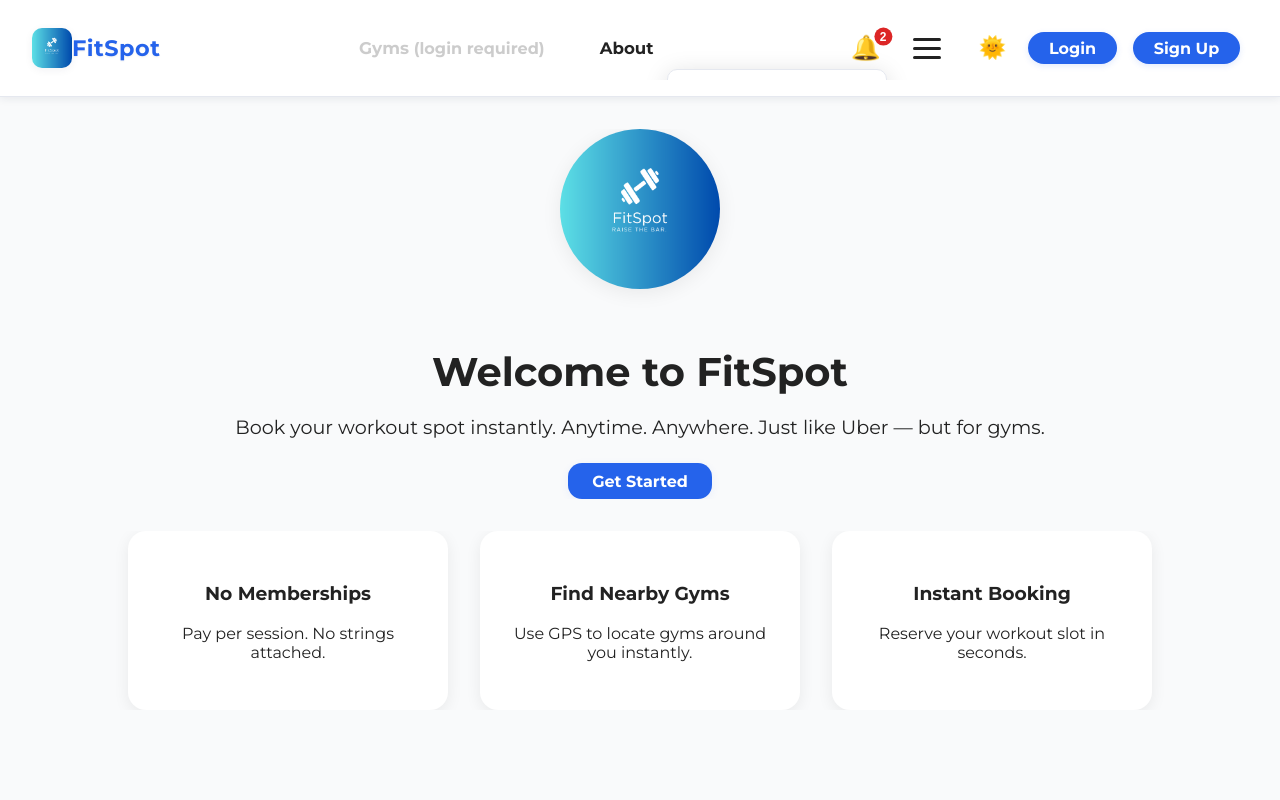
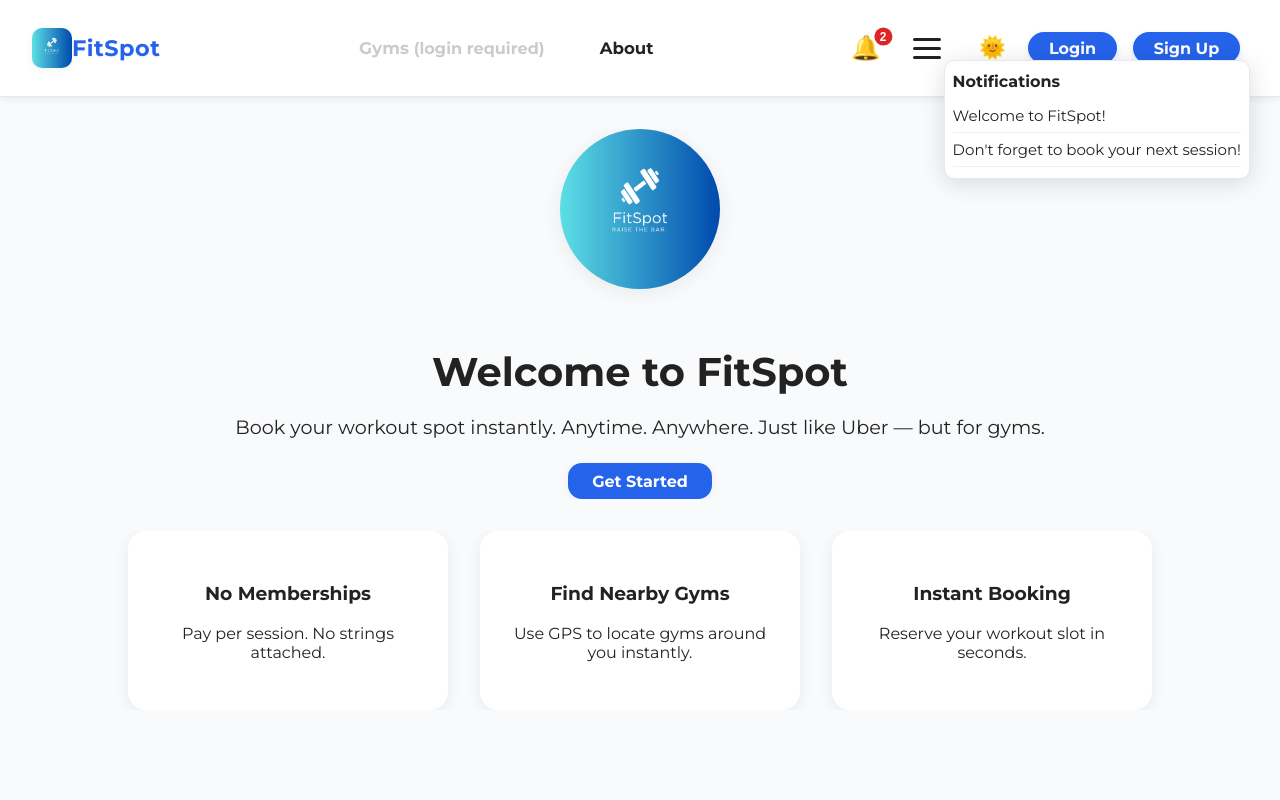
Before and after one commit to StartedtoCodewithAI/FitSpot, a React (Vite) app: page / in a window 1280 px wide. Both pictures are taken after a click on the button "Show notifications". Shown: the top 800 px of the page. Built offline with nearby package versions, Linux system fonts and the light colour scheme.

Commit message:
Update NotificationBell.jsx

```diff
--- a/src/components/NotificationBell.jsx
+++ b/src/components/NotificationBell.jsx
@@ -1,17 +1,51 @@
 import React, { useState } from "react";
+import ReactDOM from "react-dom";
 import notifications from "../data/notifications";
 
 export default function NotificationBell() {
   const [open, setOpen] = useState(false);
 
-  return (
+  // Dropdown content as a portal
+  const dropdown = open ? ReactDOM.createPortal(
     <div
       style={{
-        position: "relative",
-        display: "inline-block",
-        zIndex: 9999, // highest
+        position: "fixed", // Fixed so it's relative to viewport
+        top: 60,           // Adjust depending on your nav height
+        right: 30,         // Adjust depending on your nav's right offset
+        background: "#fff",
+        border: "1px solid #e5e8ef",
+        borderRadius: 10,
+        minWidth: 220,
+        boxShadow: "0 4px 24px #0002",
+        zIndex: 99999,     // Super high!
+        pointerEvents: "auto",
+        padding: "0.7rem 0.5rem",
       }}
     >
+      <div style={{ fontWeight: "bold", marginBottom: 8 }}>Notifications</div>
+      {notifications.length === 0 ? (
+        <div style={{ color: "#888" }}>No notifications</div>
+      ) : (
+        notifications.map((n) => (
+          <div
+            key={n.id}
+            style={{
+              padding: "7px 0",
+              borderBottom: "1px solid #f1f1f1",
+              fontSize: 15,
+              color: "#222",
+            }}
+          >
+            {n.text}
+          </div>
+        ))
+      )}
+    </div>,
+    document.body
+  ) : null;
+
+  return (
+    <div style={{ position: "relative", display: "inline-block", zIndex: 9999 }}>
       <button
         onClick={() => setOpen((o) => !o)}
         style={{
@@ -47,42 +81,7 @@ export default function NotificationBell() {
           </span>
         )}
       </button>
-      {open && (
-        <div
-          style={{
-            position: "absolute",
-            top: "120%",
-            right: 0,
-            background: "#fff",
-            border: "1px solid #e5e8ef",
-            borderRadius: 10,
-            minWidth: 220,
-            boxShadow: "0 4px 24px #0002",
-            zIndex: 9999, // highest
-            pointerEvents: "auto",
-            padding: "0.7rem 0.5rem",
-          }}
-        >
-          <div style={{ fontWeight: "bold", marginBottom: 8 }}>Notifications</div>
-          {notifications.length === 0 ? (
-            <div style={{ color: "#888" }}>No notifications</div>
-          ) : (
-            notifications.map((n) => (
-              <div
-                key={n.id}
-                style={{
-                  padding: "7px 0",
-                  borderBottom: "1px solid #f1f1f1",
-                  fontSize: 15,
-                  color: "#222",
-                }}
-              >
-                {n.text}
-              </div>
-            ))
-          )}
-        </div>
-      )}
+      {dropdown}
     </div>
   );
 }
```
